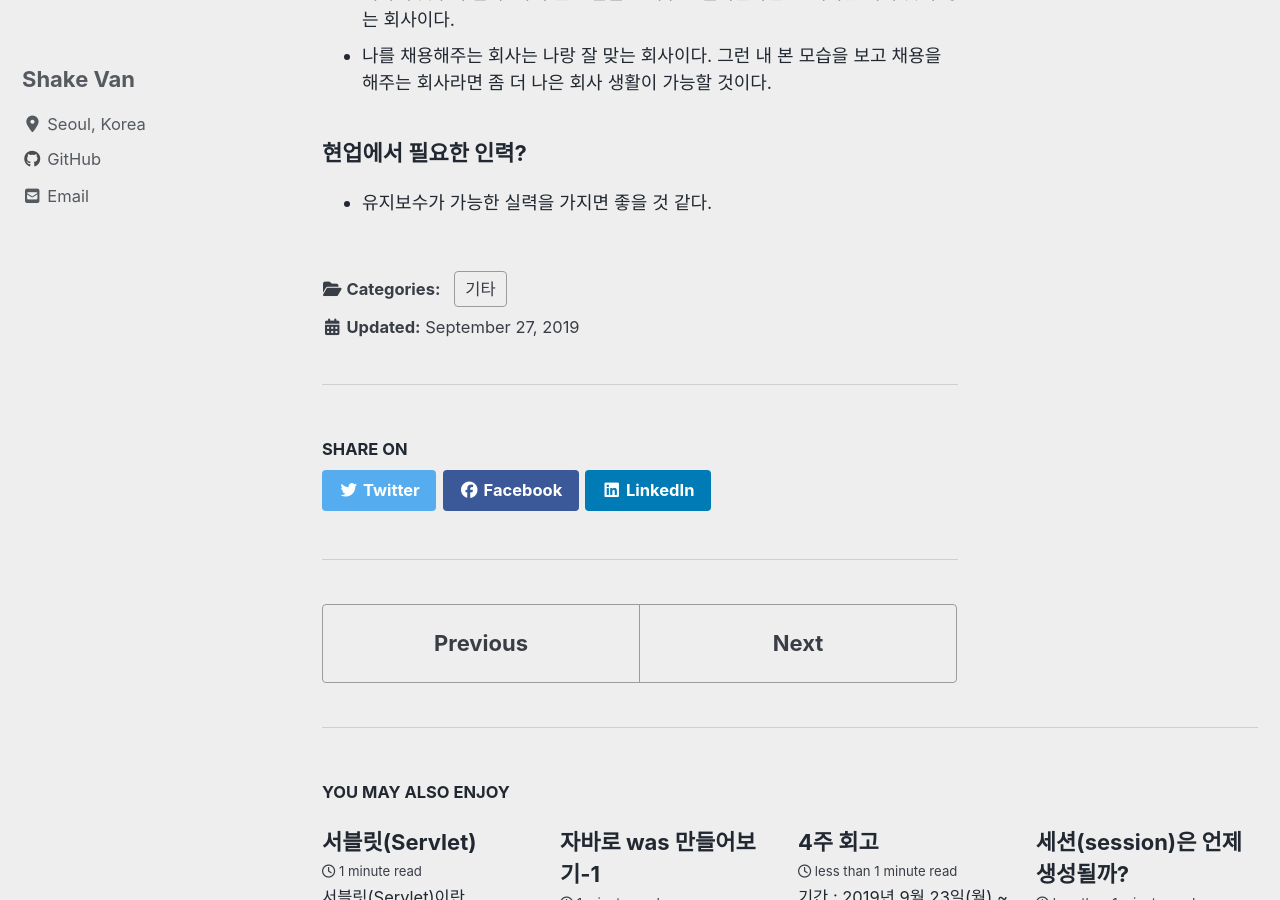
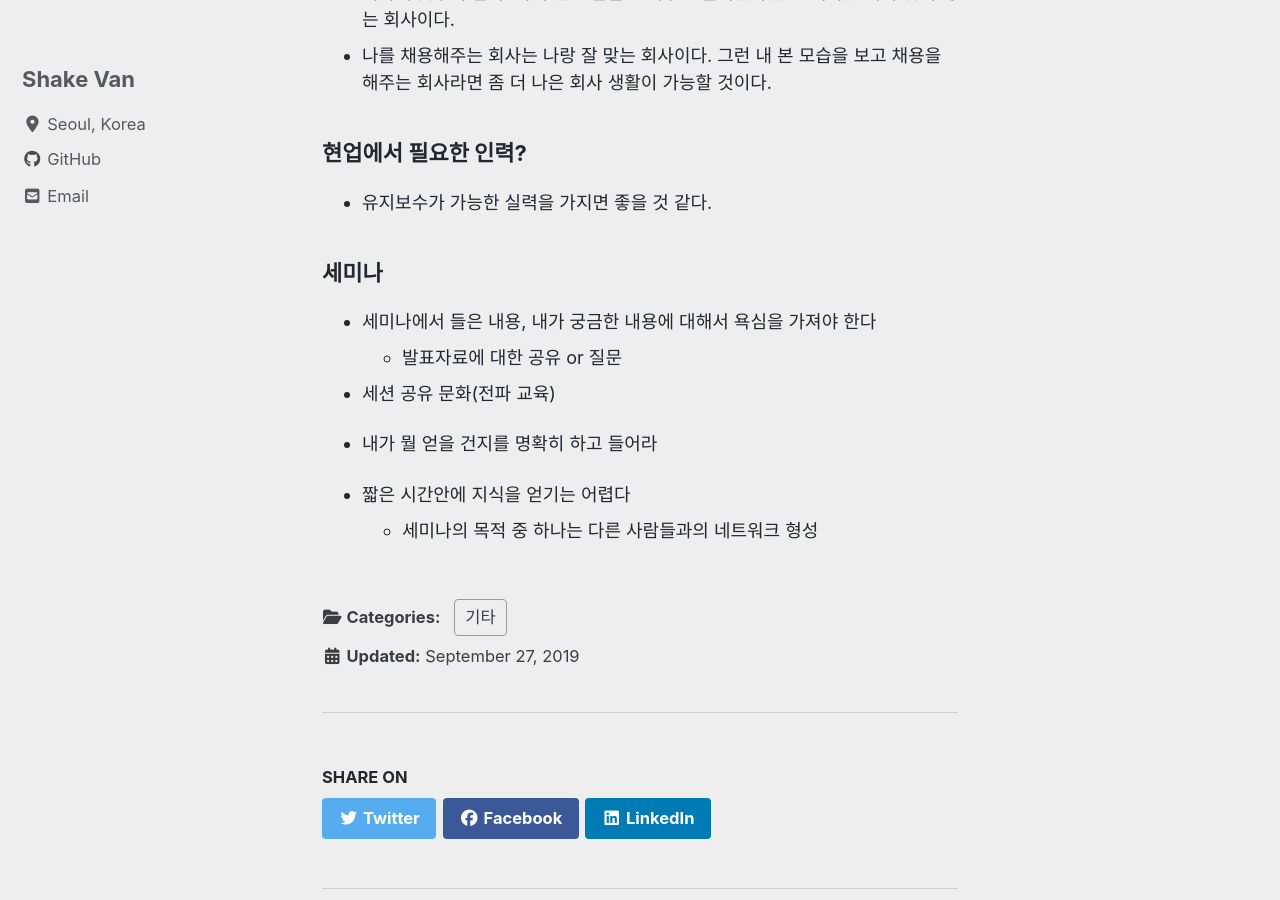
Before and after one commit to vsh123/vsh123.github.io, a Jekyll site: the page built from _posts/2019-09-27-lecture.md, in a window 1280 px wide and 900 px high, scrolled down 562 px. Built offline with Jekyll 4.4.1, drawn with Linux system fonts in a browser that asks for light colours; cached includes are drawn as plain includes; nearby versions of some CDN libraries; some of the changed text lies outside the part shown.

Commit message:
docs: 강의 내용

```diff
--- a/_posts/2019-09-27-lecture.md
+++ b/_posts/2019-09-27-lecture.md
@@ -22,3 +22,15 @@ category: 기타
 ### 현업에서 필요한 인력?
 
 - 유지보수가 가능한 실력을 가지면 좋을 것 같다.
+
+### 세미나
+
+- 세미나에서 들은 내용, 내가 궁금한 내용에 대해서 욕심을 가져야 한다
+    - 발표자료에 대한 공유 or 질문
+
+- 세션 공유 문화(전파 교육)
+
+- 내가 뭘 얻을 건지를 명확히 하고 들어라
+
+- 짧은 시간안에 지식을 얻기는 어렵다
+    - 세미나의 목적 중 하나는 다른 사람들과의 네트워크 형성
```
Also changed, not shown: _posts/2019-10-04-lecture.md (added, +36 -0 lines).
